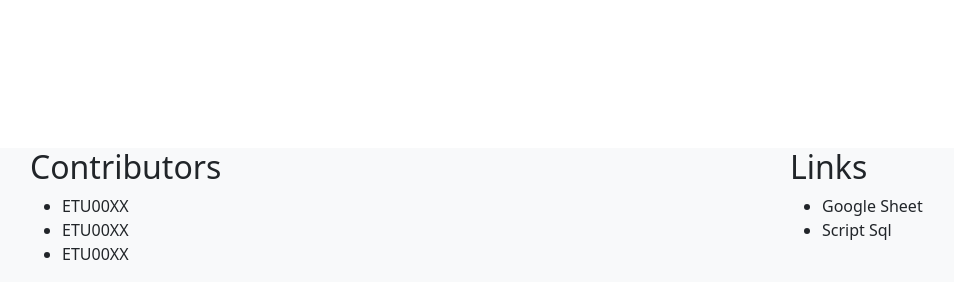
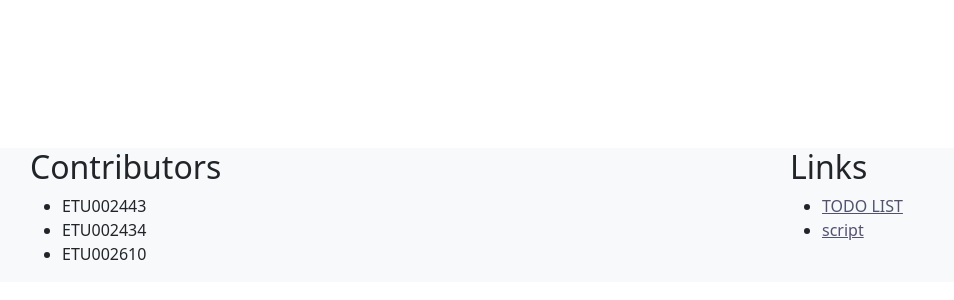
Before and after one commit to sergianafr/projet_final_S4, a CodeIgniter app: page /database/index.php/front_office/rendez_vous in a window 1280 px wide. Shown: the part 500-800 px from the top of the page, without its empty margins (52-1006 px from the left). Run offline with CodeIgniter, Linux system fonts and the light colour scheme; data that the repository does not hold is empty; grey boxes are pictures that could not be loaded.

Commit message:
footer maj

```diff
--- a/application/views/back_office/static/footer.php
+++ b/application/views/back_office/static/footer.php
@@ -17,7 +17,7 @@
                             <ul>
                                 <li>
                                     <a href="https://docs.google.com/spreadsheets/d/1Q8Oczl6oQT6WgojNK7fKyvjbzqYngUimhr0WameKUuc/edit?fbclid=IwY2xjawECW11leHRuA2FlbQIxMAABHdym6FB8eEpF4Lr4p8ztisr-gJpH-YClwrotRL9jWRYqbXehT_CHJ818Jg_aem_ybq4v7td6F3foFu8WaGHbw&gid=239530583#gid=239530583">TODO LIST</a></li>
-                                <li>Script Sql</li>
+                                <li><a href="<?=site_url('script')?>">script</a></li>
                             </ul>
                         </div>
                     </div>
--- a/application/views/front_office/static/footer.php
+++ b/application/views/front_office/static/footer.php
@@ -1,12 +1,12 @@
-            <footer class=" bg-light">
+<footer class=" bg-light">
                 <div class="container">
                     <div class="row">
                         <div class=" col text-dark">
                             <h2>Contributors</h2>
                             <ul>
-                                <li>ETU00XX</li>
-                                <li>ETU00XX</li>
-                                <li>ETU00XX</li>
+                                <li>ETU002443</li>
+                                <li>ETU002434</li>
+                                <li>ETU002610</li>
                             </ul>
                         </div>
                         <div class="col text-dark">
@@ -15,8 +15,9 @@
                         <div class="col text-dark">
                             <h2>Links</h2>
                             <ul>
-                                <li>Google Sheet</li>
-                                <li>Script Sql</li>
+                                <li>
+                                    <a href="https://docs.google.com/spreadsheets/d/1Q8Oczl6oQT6WgojNK7fKyvjbzqYngUimhr0WameKUuc/edit?fbclid=IwY2xjawECW11leHRuA2FlbQIxMAABHdym6FB8eEpF4Lr4p8ztisr-gJpH-YClwrotRL9jWRYqbXehT_CHJ818Jg_aem_ybq4v7td6F3foFu8WaGHbw&gid=239530583#gid=239530583">TODO LIST</a></li>
+                                <li><a href="<?=site_url('script')?>">script</a></li>
                             </ul>
                         </div>
                     </div>
```
